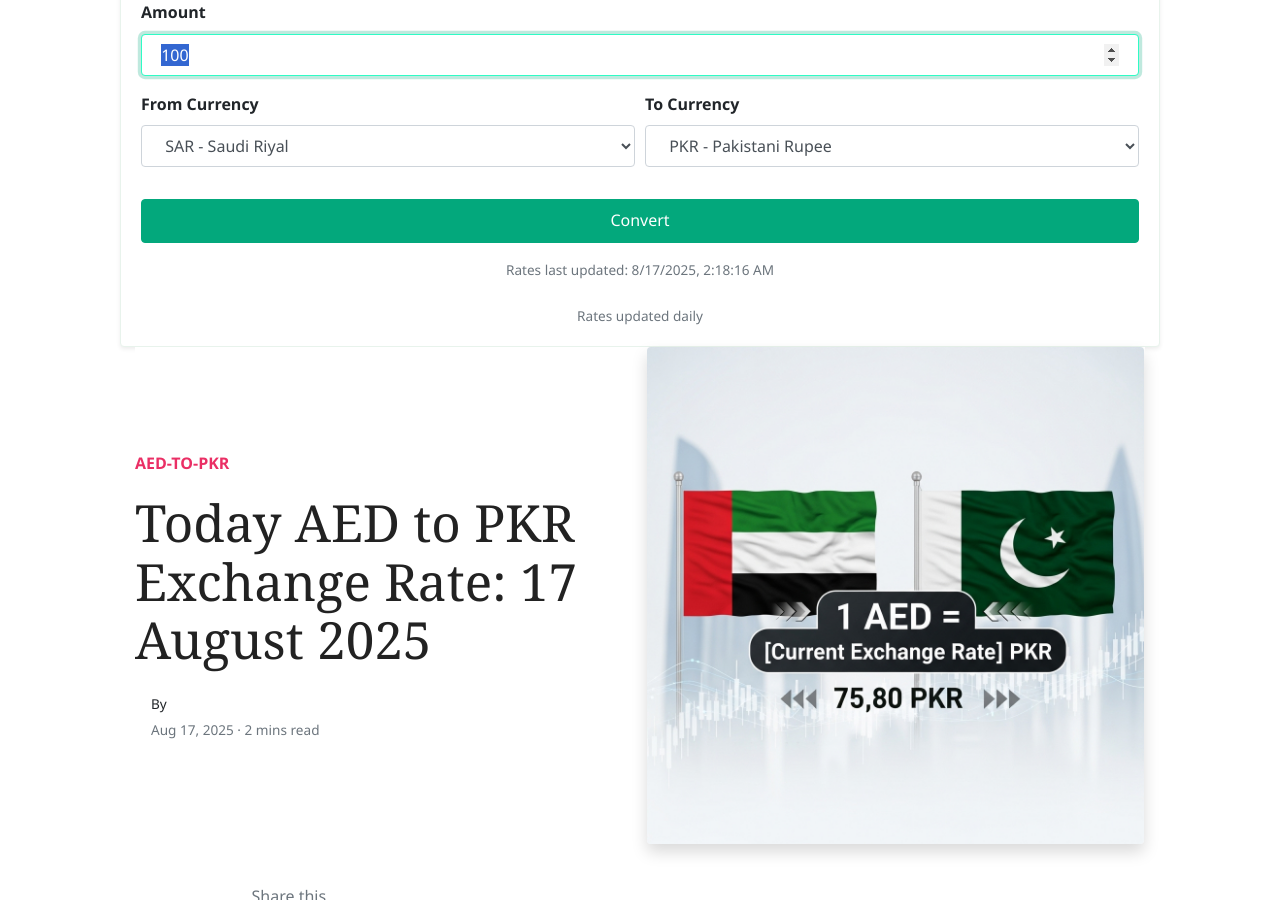
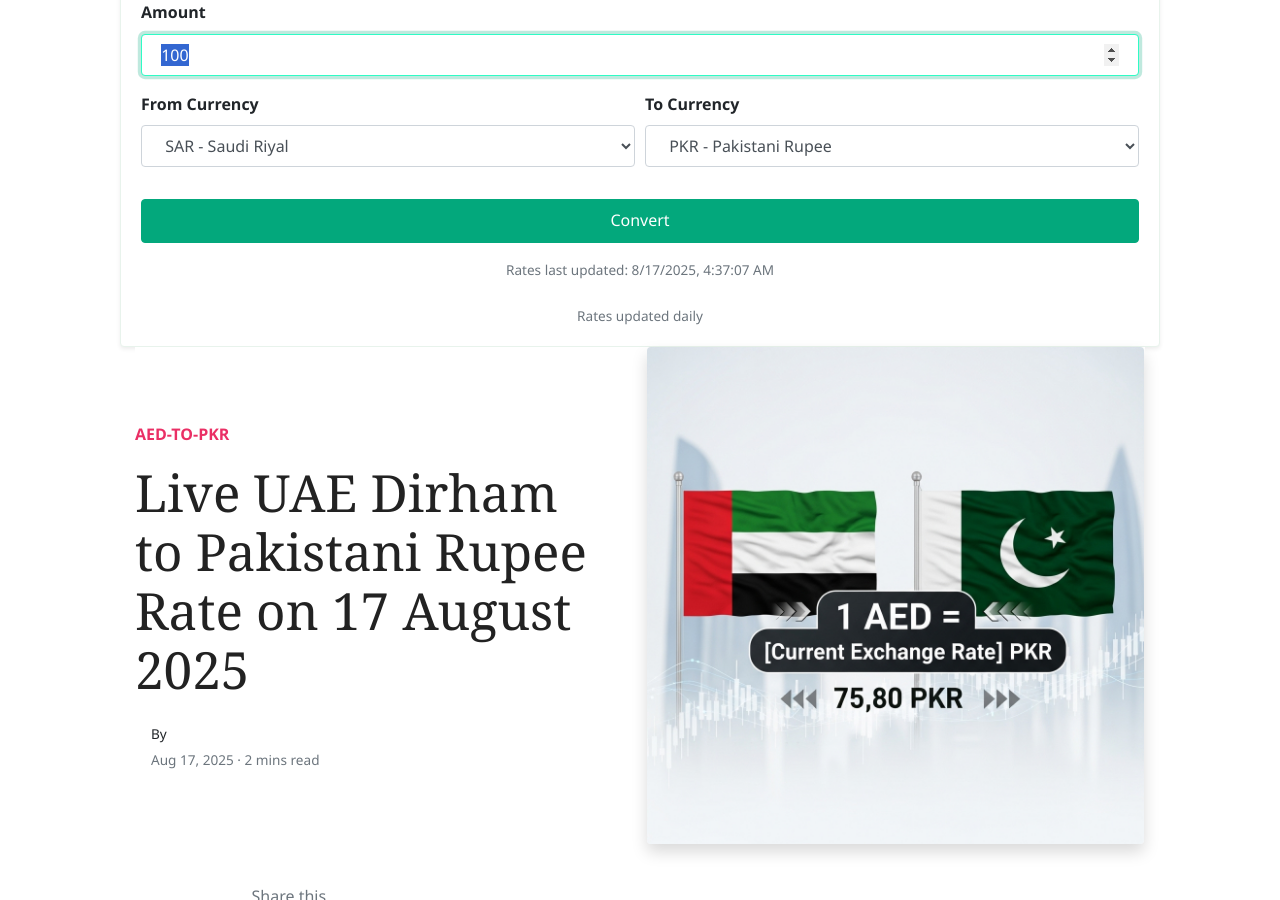
Before and after one commit to mlcom/mlcom.github.io, a Jekyll site: the page built from _posts/2025-08-17-today-uae-dirham-to-pkr-exchange-rate-august-2025-prices-updated-aed-to-pkr.md, in a window 1280 px wide and 900 px high, scrolled down 242 px. Built offline with Jekyll 4.4.1, drawn with Linux system fonts in a browser that asks for light colours; nearby versions of some CDN libraries; comment, search, counter and statistics services are not loaded.

Commit message:
Automated: Update currency rates and generate daily posts

```diff
--- a/_data/rates.yml
+++ b/_data/rates.yml
@@ -1,4 +1,4 @@
-last_updated_utc: '2025-08-17T02:18:16.986769+00:00'
+last_updated_utc: '2025-08-17T04:37:07.566947+00:00'
 rates:
   AED: 3.6725
   AFN: 68.2132
--- a/_posts/2025-08-17-today-uae-dirham-to-pkr-exchange-rate-august-2025-prices-updated-aed-to-pkr.md
+++ b/_posts/2025-08-17-today-uae-dirham-to-pkr-exchange-rate-august-2025-prices-updated-aed-to-pkr.md
@@ -1,6 +1,6 @@
 ---
 layout: post
-title:  'Today AED to PKR Exchange Rate: 17 August 2025'
+title:  'Live UAE Dirham to Pakistani Rupee Rate on 17 August 2025'
 author: jane
 categories: [ aed-to-pkr ]
 image: assets/images/aed-to-pkr-rate-today.jpg
```
Also changed, not shown: _posts/2025-08-17-today-uk-pound-sterling-to-pkr-exchange-rate-august-2025-prices-updated-gbp-to-pkr.md (+1 -1 lines), _posts/2025-08-17-today-us-dollar-to-pkr-exchange-rate-august-2025-prices-updated-usd-to-pkr.md (+1 -1 lines).
